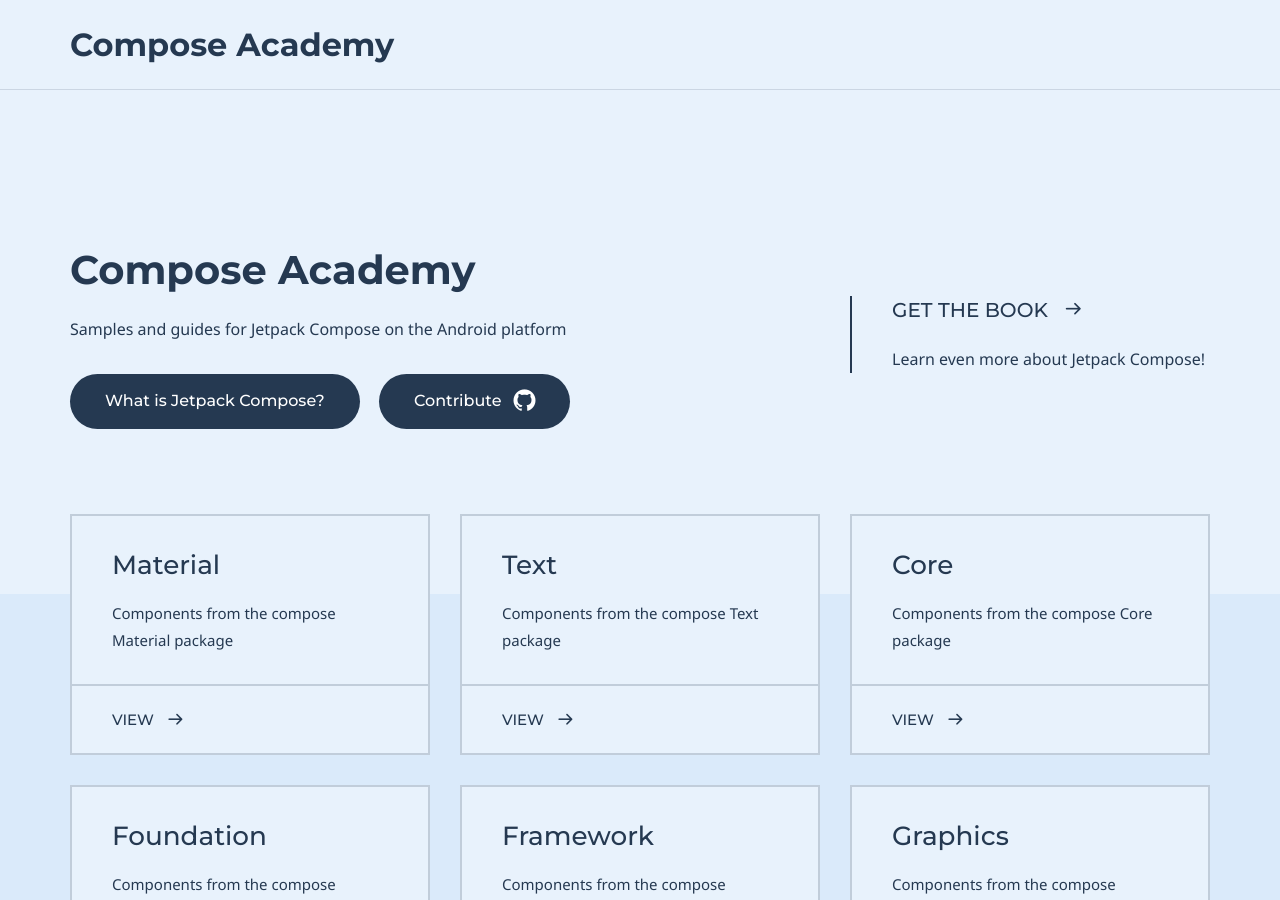
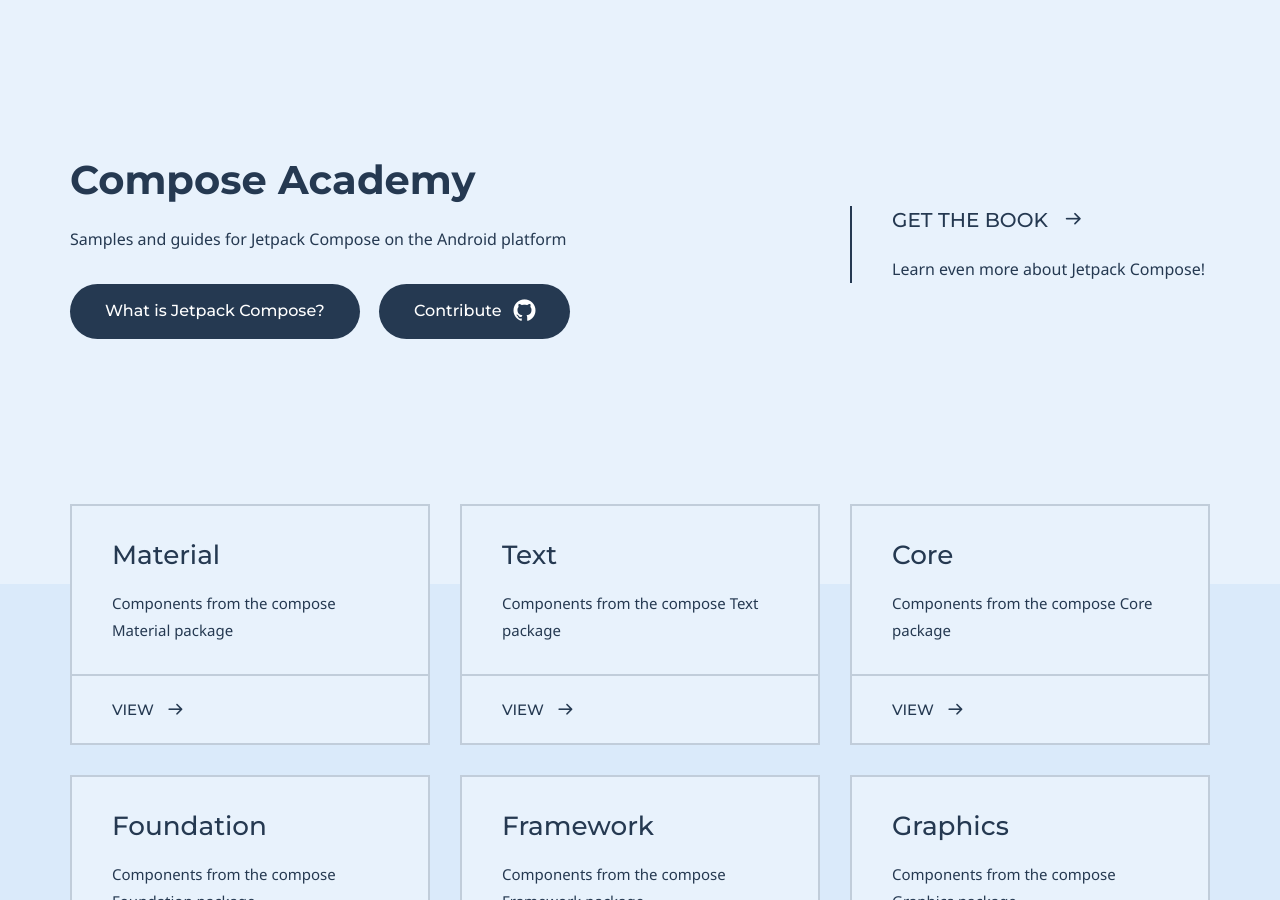
Before and after one commit to hitherejoe/ComposeAcademy, a Jekyll site: the page built from index.md, in a window 1280 px wide and 900 px high. Built offline with Jekyll 4.4.1, drawn with Linux system fonts in a browser that asks for light colours; some web fonts are replaced.

Commit message:
Remove site head

```diff
--- a/doks-theme/_layouts/default.html
+++ b/doks-theme/_layouts/default.html
@@ -3,8 +3,7 @@
 	<head>
 		{% include site-head.html %}
 	</head>
-	<body class="{{ site.doks.color_theme }}" data-spy="scroll" data-target=".js-scrollspy">
-		{% include site-header.html %}
+	<body class="{{ site.doks.color_theme }}">
 		<div class="hero-subheader">
 			<div class="container">
 				<div class="row">
--- a/doks-theme/_layouts/homepage.html
+++ b/doks-theme/_layouts/homepage.html
@@ -3,8 +3,7 @@
 	<head>
 		{% include site-head.html %}
 	</head>
-	<body class="{{ site.doks.color_theme }}" data-spy="scroll" data-target=".js-scrollspy">
-		{% include site-header.html %}
+	<body class="{{ site.doks.color_theme }}">
 		<div class="hero-subheader{% if page.grid_navigation %} hero-subheader--before-out{% endif %}">
 			<div class="container">
 				<div class="row">
```
